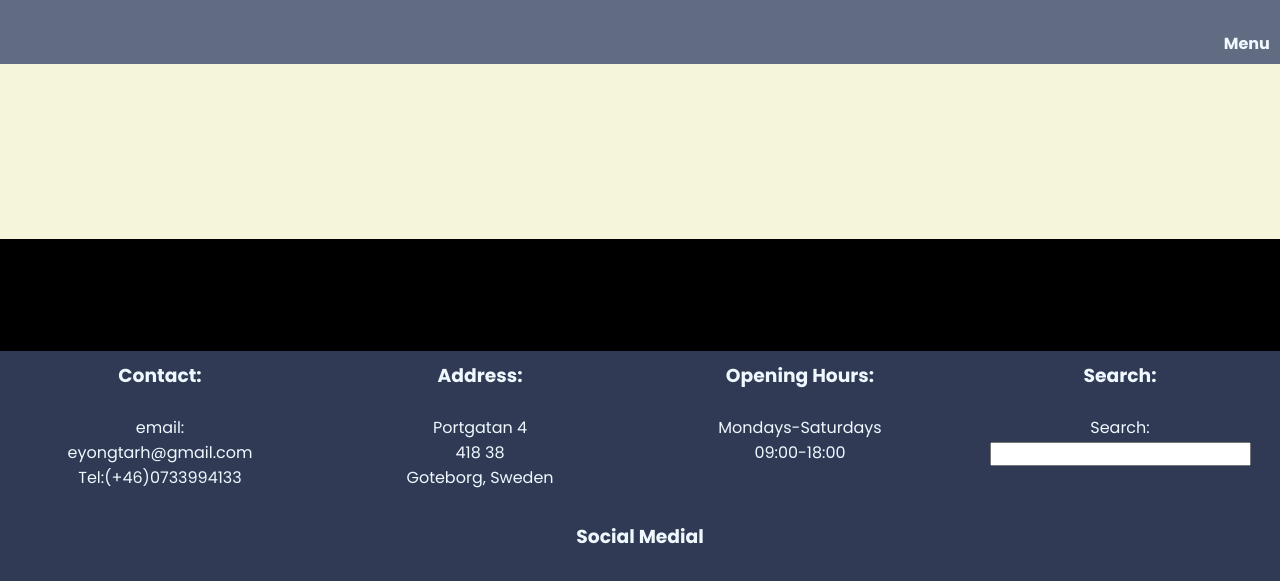
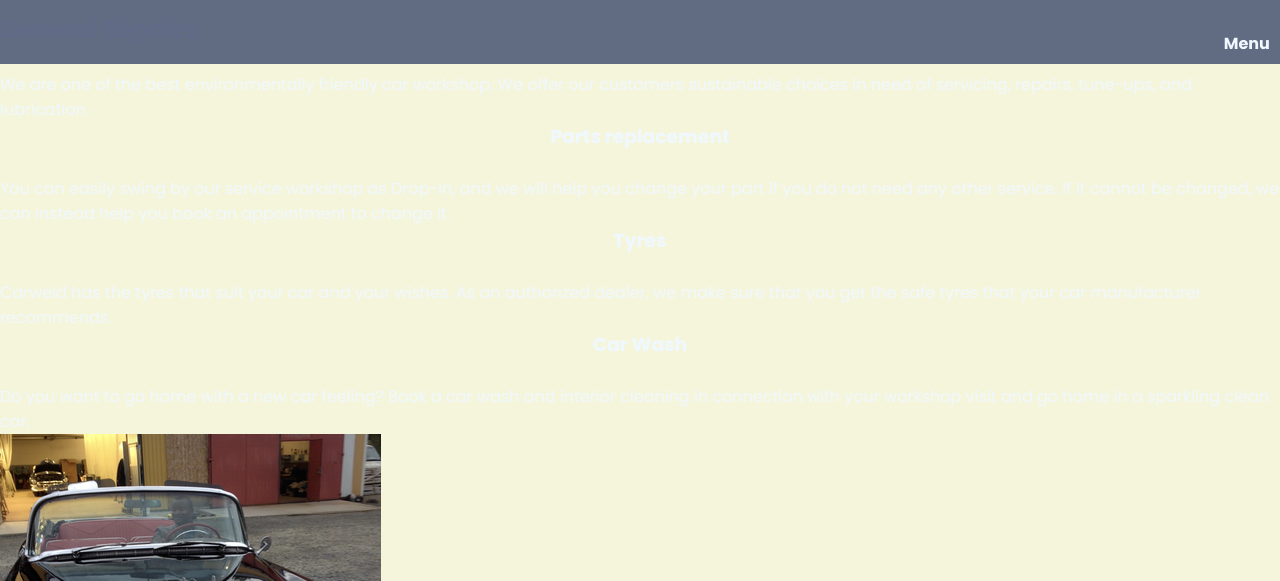
Before and after one commit to Eyongtarh/Sahab-Workshop, a plain HTML site: page index.html in a window 1280 px wide. Shown: the part 128-709 px from the top of the page. Drawn offline with Linux system fonts and the light colour scheme.

Commit message:
add content to index.html and pictures in images folder and link pictures to index.html for max width 799px and min width 800px

```diff
--- a/index.html
+++ b/index.html
@@ -42,11 +42,62 @@
             </ul>
         </nav>
     </header>
-
     <main>
+        <section>
+            <div class="service-t">
+                <h1>Services Available</h1>
+            </div>
+            <div class="access" id="access-home">
+                <div id="access-one">
+                    <div class="access-col">
+                        <h2>General Repairs</h2>
+                        <br>
+                        <p>
+                            We are one of the best environmentally friendly car
+                            workshop. We offer our customers sustainable choices in
+                            need of servicing, repairs, tune-ups, and lubrication.
+                        </p>
+                    </div>
+                    <div class="access-col">
+                        <h3>Parts replacement</h3>
+                        <br>
+                        <p>
+                            You can easily swing by our service workshop as Drop-In, and we will
+                            help you change your part if you do not need any other service. If it cannot be
+                            changed, we can instead help you book an appointment to change it.
+                        </p>
+                    </div>
+                </div>
+                <div id="access-two">
+                    <div class="access-col">
+                        <h3>Tyres</h3>
+                        <br>
+                        <p>
+                            Carweld has the tyres that suit your car and your wishes. As an authorized dealer,
+                            we make sure that you get the safe tyres that your car manufacturer recommends.
+                        </p>
+                    </div>
+                    <div class="access-col">
+                        <h3>Car Wash</h3>
+                        <br>
+                        <p>
+                            Do you want to go home with a new car feeling? Book a car wash and interior
+                            cleaning in connection with your workshop visit and go home in a sparkling
+                            clean car.
+                        </p>
+                    </div>
+                </div>
+                <div class="carw-pic">
+                    <picture>
+                        <source media="(max-width: 799px)" srcset="assets/images/cars.png">
+                        <source media="(min-width: 800px)" srcset="assets/images/carb.png">
+                        <img src="assets/images/carb.png" alt="car Display">
+                    </picture>
+                </div>
+            </div>
+        </section>
 
     </main>
-
     <footer>
         <h2 class="hidden">Access</h2>
         <div class="access">
```
Also changed, not shown: assets/images/carb.png (added), assets/images/cars.png (added), assets/images/welb.png (added), assets/images/wels.png (added).
